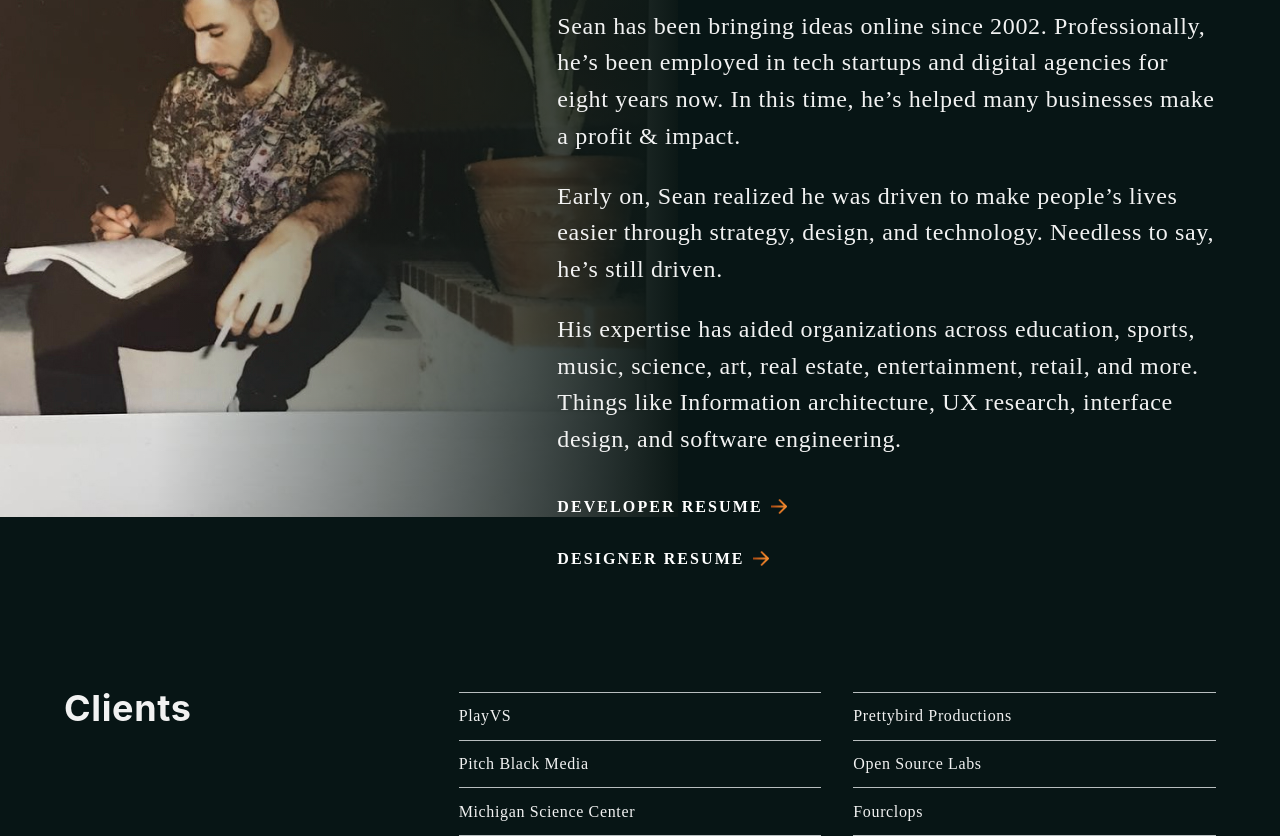
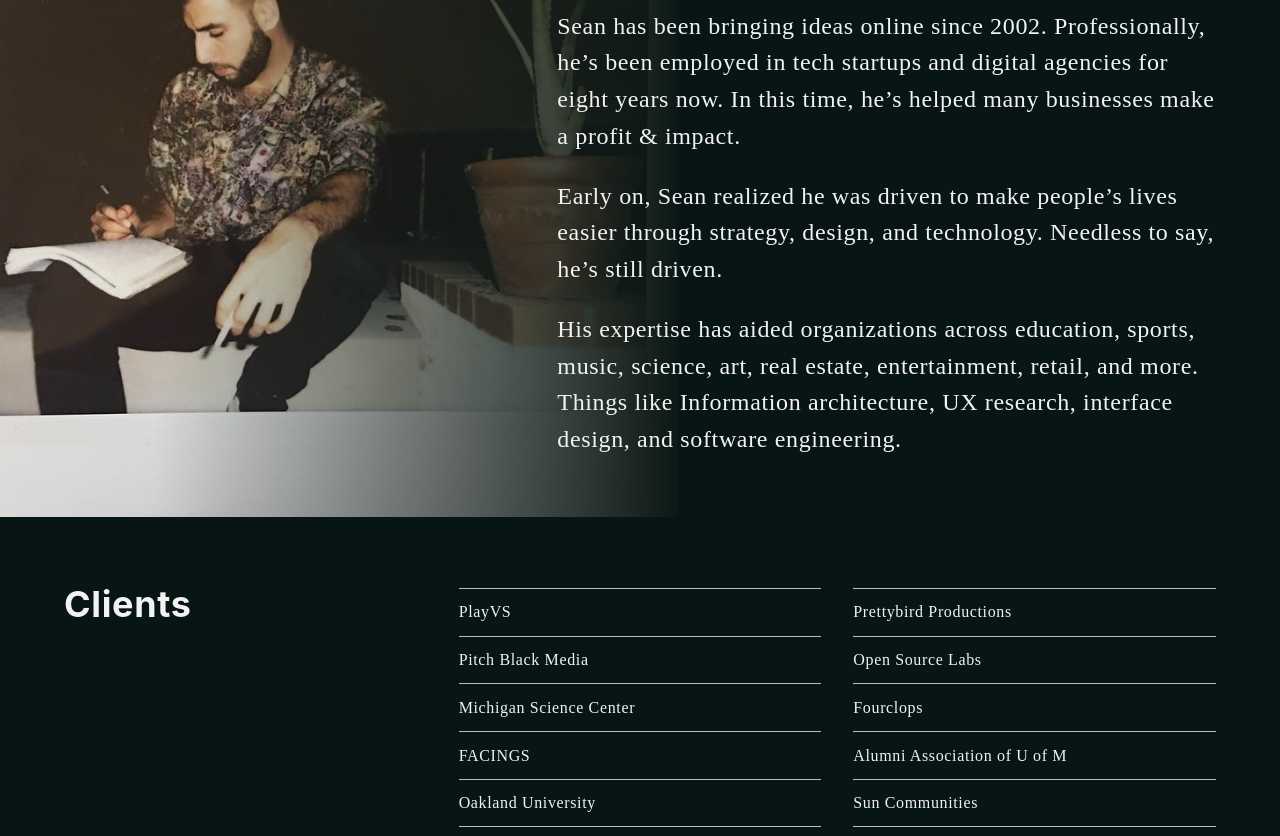
Before and after one commit to Seanathon/portfolio, a Gatsby site: page /about in a window 1280 px wide. Shown: the part 240-1076 px from the top of the page. Built offline with nearby package versions, Linux system fonts and the light colour scheme; Gatsby itself is replaced by a stand-in of ours.

Commit message:
removed links to resume download

```diff
--- a/src/pages/about.js
+++ b/src/pages/about.js
@@ -23,8 +23,8 @@ const IndexPage = () => (
       <p>Early on, Sean realized he was driven to make people’s lives easier through strategy, design, and technology. Needless to say, he’s still driven.</p>
       <p>His expertise has aided organizations across education, sports, music, science, art, real estate, entertainment, retail, and more. Things like Information architecture, UX research, interface design, and software engineering. </p>
       <div className="actions">
-          <a href="#">Developer Resume</a><br />
-          <a href="#">Designer Resume</a>
+          {/* <a href="#">Developer Resume</a><br />
+          <a href="#">Designer Resume</a> */}
       </div>
     </div>
     <div className="row info">
```
